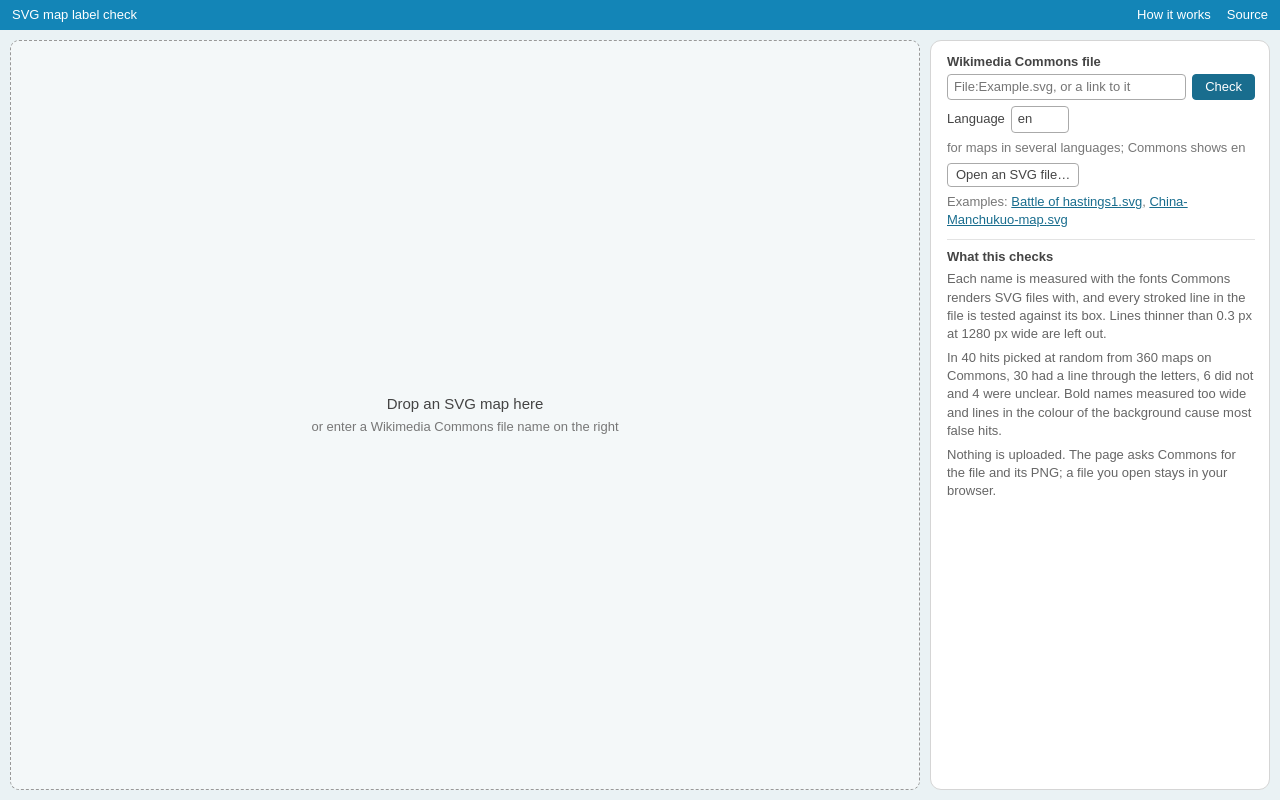
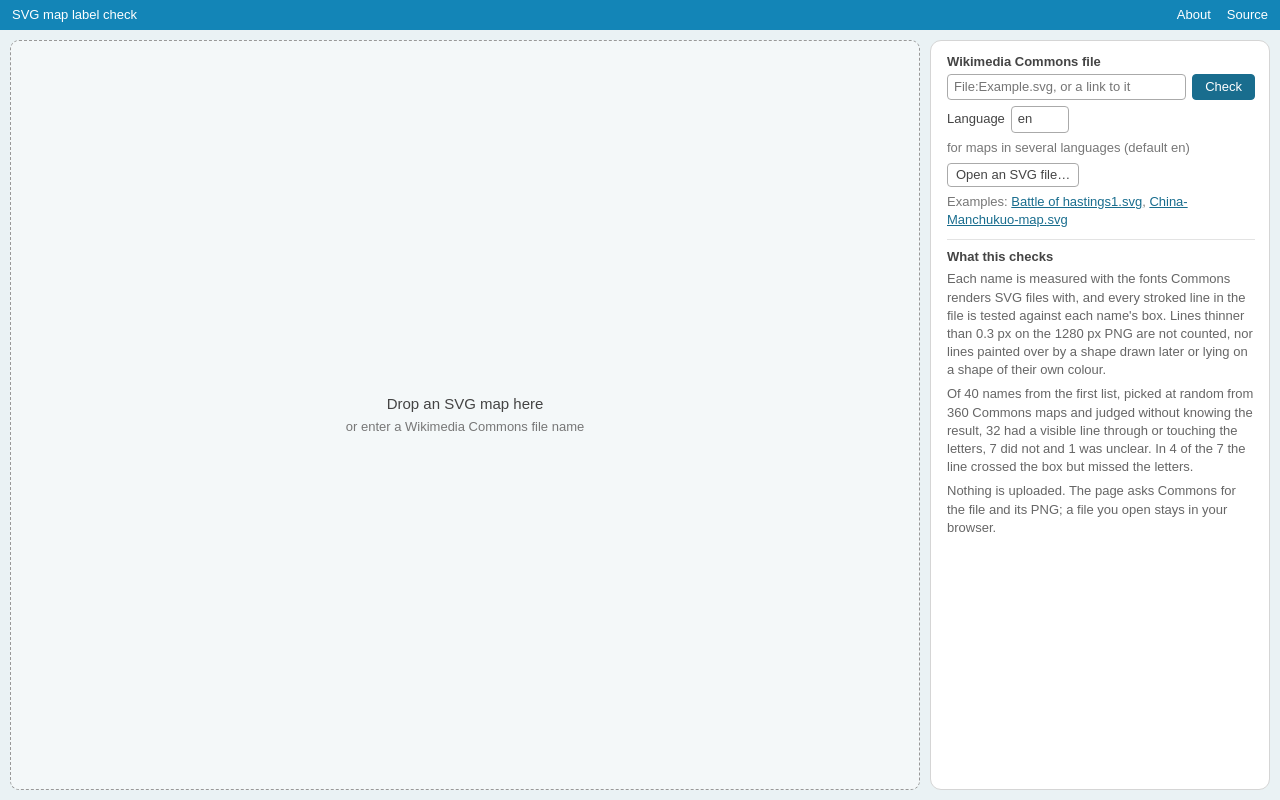
Before and after one commit to MuneAkira6/map-svg-label-placer, a React (Vite) app in the folder web/: page / in a window 1280 px wide. Built offline with nearby package versions, Linux system fonts and the light colour scheme.

Commit message:
Checker page: plainer wording, author and licence line, precision from a blind check of 40 names

```diff
--- a/web/src/App.tsx
+++ b/web/src/App.tsx
@@ -11,21 +11,21 @@ const EXAMPLES = ["File:Battle of hastings1.svg", "File:China-Manchukuo-map.svg"
 type Kind = "core" | "edge" | "overlap" | "clipped" | "masked" | "unshown" | "skipped";
 
 const LISTS: { kind: Kind; title: string; color: string; note: string }[] = [
-  { kind: "core", title: "Line through the letters", color: "#CC35A5", note: "A line crosses the middle of the name." },
+  { kind: "core", title: "Line through the letters", color: "#CC35A5", note: "A line crosses the middle of the letters." },
   { kind: "edge", title: "Line across the box", color: "#3A7DDC", note: "A line crosses the name's box, but not the middle of the letters." },
-  { kind: "overlap", title: "Names on top of each other", color: "#D3AA00", note: "Another name covers more than a tenth of this one." },
+  { kind: "overlap", title: "Names on top of each other", color: "#D3AA00", note: "Two names overlap by more than a tenth of the smaller one." },
   { kind: "clipped", title: "Cut off at the edge", color: "#166689", note: "Part of the name is outside the picture." },
   {
     kind: "masked",
     title: "Line hidden by a halo or plate",
     color: "#8C8C8C",
-    note: "A line crosses the name, but an outline around the letters or a plate under them covers it.",
+    note: "A line crosses the name, but an outline around the letters (a halo) or a filled shape under them (a plate) hides it.",
   },
   {
     kind: "unshown",
     title: "Text Commons does not draw",
     color: "#444444",
-    note: "Flowed text (flowRoot) and text along a path (textPath) are left out by librsvg, which Commons renders with.",
+    note: "librsvg, which Commons uses, does not draw flowed text (flowRoot) or text along a path (textPath).",
   },
   { kind: "skipped", title: "Not checked", color: "#8C8C8C", note: "" },
 ];
@@ -111,7 +111,7 @@ export function App() {
       const id = ++runId.current;
       setError(null);
       try {
-        setBusy("Looking the file up on Commons…");
+        setBusy("Looking up the file on Commons…");
         const file = await lookUp(title, language);
         if (id !== runId.current) return;
         let text = svgText.current?.key === file.svgUrl ? svgText.current.text : null;
@@ -121,7 +121,7 @@ export function App() {
           svgText.current = { key: file.svgUrl, text };
         }
         if (id !== runId.current) return;
-        setBusy("Reading the names…");
+        setBusy("Checking the names…");
         const reply = await runCheck(text, language);
         if (id !== runId.current) return;
         if (!reply.ok) throw new Error(`Could not read the SVG: ${reply.error}`);
@@ -143,7 +143,7 @@ export function App() {
       const id = ++runId.current;
       setError(null);
       try {
-        setBusy("Reading the names…");
+        setBusy("Checking the names…");
         const text = decodeSvg(await file.arrayBuffer());
         svgText.current = { key: `local:${file.name}:${file.size}:${file.lastModified}`, text };
         const reply = await runCheck(text, language);
@@ -273,7 +273,7 @@ export function App() {
       <header className="top">
         <h1>SVG map label check</h1>
         <nav>
-          <a href={`${REPO}#checking-a-map`}>How it works</a>
+          <a href={`${REPO}#checking-a-map`}>About</a>
           <a href={REPO}>Source</a>
         </nav>
       </header>
@@ -289,7 +289,9 @@ export function App() {
             <button type="button" className="small" onClick={() => zoomBy(1.5)} disabled={zoom >= 8} aria-label="Zoom in">
               +
             </button>
-            <span className="muted" title="Of the 1280 px rendering">{Math.round(scale * 100)}%</span>
+            <span className="muted" title={result?.source === "file" ? "Of the SVG's own size" : "Of the 1280 px PNG"}>
+              {Math.round(scale * 100)}%
+            </span>
             <label className="check">
               <input type="checkbox" checked={showClear} onChange={(e) => setShowClear(e.target.checked)} /> Outline the other names too
             </label>
@@ -341,7 +343,7 @@ export function App() {
             ) : (
               <div className="drop">
                 <p>Drop an SVG map here</p>
-                <p className="muted">or enter a Wikimedia Commons file name on the right</p>
+                <p className="muted">or enter a Wikimedia Commons file name</p>
               </div>
             )}
           </div>
@@ -367,7 +369,7 @@ export function App() {
                 onKeyDown={(e) => e.key === "Enter" && (e.preventDefault(), (e.target as HTMLInputElement).blur())}
                 spellCheck={false}
               />
-              <span className="muted">for maps in several languages; Commons shows en</span>
+              <span className="muted">for maps in several languages (default en)</span>
             </div>
             <div className="row small-row">
               <label className="button small">
@@ -415,23 +417,23 @@ export function App() {
                 <h2>{result.source === "commons" ? <a href={result.file!.page}>{result.name}</a> : result.name}</h2>
                 {result.source === "commons" ? (
                   <p className="muted">
-                    {result.file!.artist ? `Map by ${result.file!.artist}` : "Map from Wikimedia Commons"}
+                    {result.file!.artist ? `Author: ${result.file!.artist}.` : "Author: see the file page."}
                     {result.file!.license && (
                       <>
-                        {", "}
-                        {result.file!.licenseUrl ? <a href={result.file!.licenseUrl}>{result.file!.license}</a> : result.file!.license}
+                        {" Licence: "}
+                        {result.file!.licenseUrl ? <a href={result.file!.licenseUrl}>{result.file!.license}</a> : result.file!.license}.
                       </>
-                    )}
-                    . Rendered by Commons.
+                    )}{" "}
+                    The picture is Commons' own rendering.
                   </p>
                 ) : (
                   <p className="muted">
-                    Drawn by your browser, not by Commons, so the letters may not fill the boxes exactly. The file stays on your computer.
+                    Drawn by your browser, not by Commons, so the letters may not match the boxes. The file stays on your computer.
                   </p>
                 )}
                 <p>
-                  {named} names, read in {Math.max(1, Math.round(result.ms))} ms.{" "}
-                  {counts.core + counts.edge === 0 ? "No lines across any of them." : null}
+                  {named} {named === 1 ? "name" : "names"}, checked in {Math.max(1, Math.round(result.ms))} ms.{" "}
+                  {counts.core + counts.edge === 0 ? "No line shows through any of them." : null}
                 </p>
               </div>
 
@@ -482,11 +484,13 @@ export function App() {
             <h2>What this checks</h2>
             <p>
               Each name is measured with the fonts Commons renders SVG files with, and every stroked line in the file is
-              tested against its box. Lines thinner than 0.3 px at 1280 px wide are left out.
+              tested against each name's box. Lines thinner than 0.3 px on the 1280 px PNG are not counted, nor lines
+              painted over by a shape drawn later or lying on a shape of their own colour.
             </p>
             <p>
-              In 40 hits picked at random from 360 maps on Commons, 30 had a line through the letters, 6 did not and 4 were
-              unclear. Bold names measured too wide and lines in the colour of the background cause most false hits.
+              Of 40 names from the first list, picked at random from 360 Commons maps and judged without knowing the
+              result, 32 had a visible line through or touching the letters, 7 did not and 1 was unclear. In 4 of the 7
+              the line crossed the box but missed the letters.
             </p>
             <p>
               Nothing is uploaded. The page asks Commons for the file and its PNG; a file you open stays in your browser.
--- a/web/src/commons.ts
+++ b/web/src/commons.ts
@@ -37,7 +37,7 @@ type ImageInfo = {
 async function query(params: Record<string, string>): Promise<{ title: string; missing?: boolean; invalid?: boolean; imageinfo?: ImageInfo[] } | undefined> {
   const q = new URLSearchParams({ action: "query", format: "json", formatversion: "2", origin: "*", redirects: "1", ...params });
   const res = await fetch(`${API}?${q}`, { headers: { "Api-User-Agent": AGENT } });
-  if (!res.ok) throw new Error(`Commons answered HTTP ${res.status}. Try again later.`);
+  if (!res.ok) throw new Error(`Commons returned HTTP ${res.status}. Try again later.`);
   const data = await res.json();
   if (data.error) throw new Error(`Commons: ${data.error.info}`);
   return data.query?.pages?.[0];
@@ -68,7 +68,7 @@ export async function lookUp(title: string, lang: string): Promise<CommonsFile>
   const info = page?.imageinfo?.[0];
   if (!page || page.missing || page.invalid || !info) throw new Error(`There is no file called “${title.slice(5)}” on Wikimedia Commons.`);
   if (info.mime !== "image/svg+xml") throw new Error(`${page.title} is not an SVG file.`);
-  if (!info.thumburl) throw new Error(`Commons gave no rendering of ${page.title}.`);
+  if (!info.thumburl) throw new Error(`Commons returned no PNG of ${page.title}.`);
   const meta = info.extmetadata ?? {};
   return {
     title: page.title,
```
Also changed, not shown: 1 other file (tests, documents, lock files or other folders).
